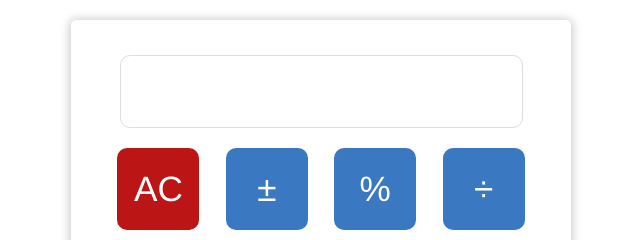
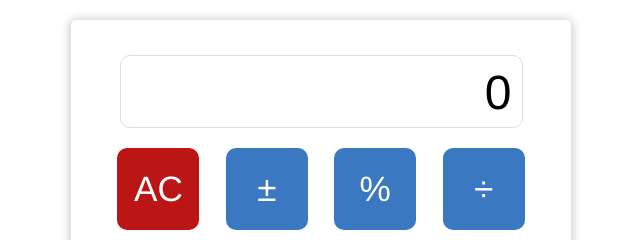
Before and after one commit to the-all-spark/calculator-app, a website: page index.html in a window 1280 px wide. Both pictures are taken after a click on the element "AC". Shown: the top 240 px of the page, 319-959 px from the left. Drawn offline with Linux system fonts and the light colour scheme.

Commit message:
feat: add code to handle initial input value

```diff
--- a/index.html
+++ b/index.html
@@ -9,7 +9,7 @@
   </head>
   <body>
     <div class="calculator">
-      <div class="input" id="input"></div>
+      <div class="input" id="input">0</div>
 
       <div class="buttons-block">
         <div class="calc-row-block buttons">
--- a/scripts/script.js
+++ b/scripts/script.js
@@ -22,6 +22,11 @@ function changeInputFontSize() {
 
 for (let i = 0; i < numbers.length; i++) {
   numbers[i].addEventListener('click', function (e) {
+    // handle initial input
+    if (input.innerHTML === '0') {
+      input.innerHTML = '';
+    }
+
     const currentString = input.innerHTML;
     const lastChar = currentString[currentString.length - 1];
 
@@ -71,7 +76,7 @@ for (let i = 0; i < operations.length; i++) {
 
 clear.addEventListener('click', function () {
   input.style.fontSize = '';
-  input.innerHTML = ''; //! '' or '0'
+  input.innerHTML = '0'; //! '' or '0'
 });
 
 // * Changing sign (change sign button)
```
